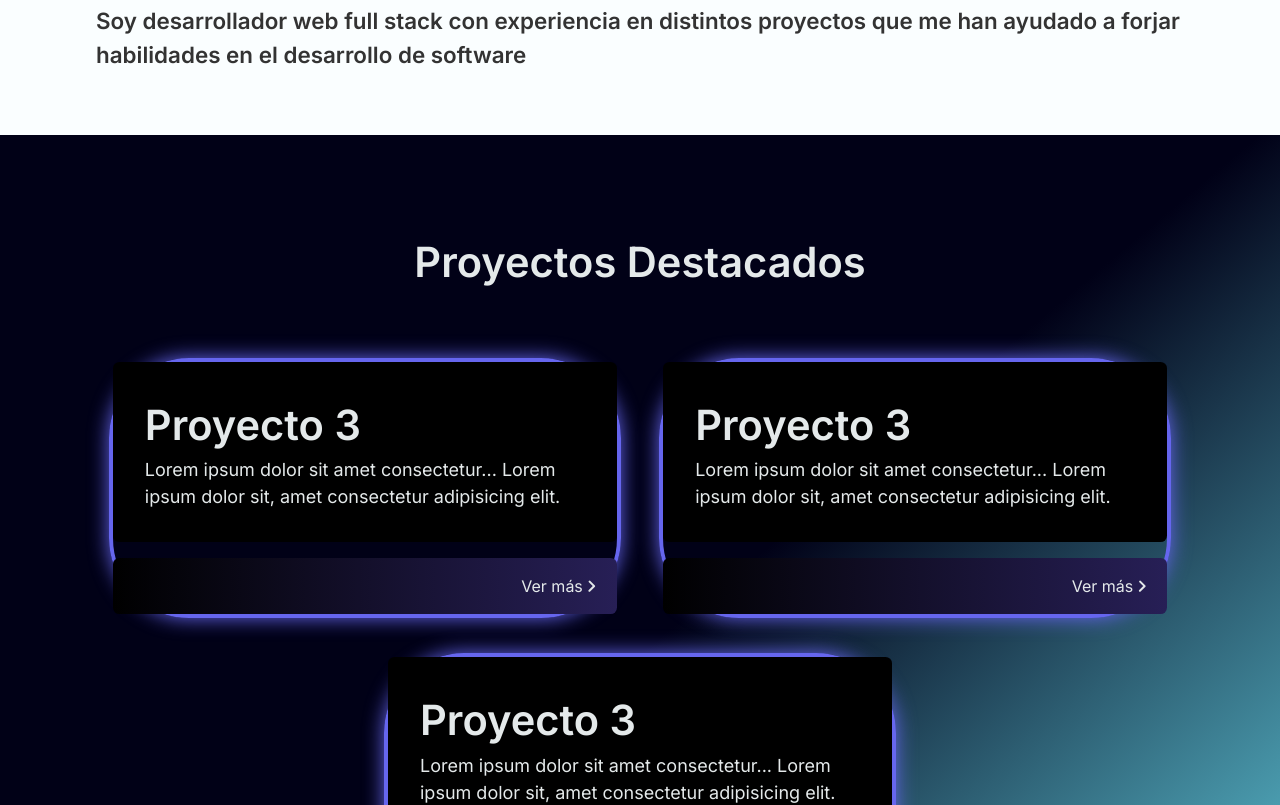
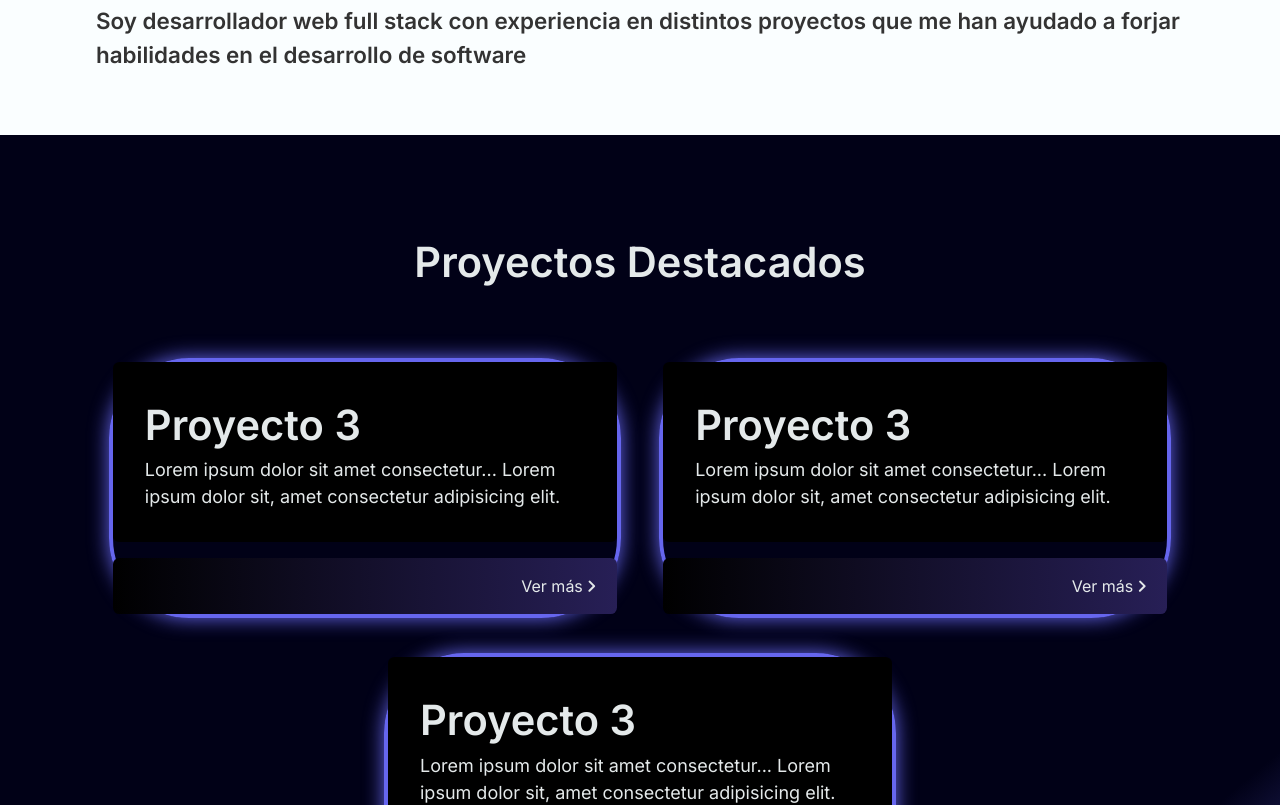
Before and after one commit to davidvallerst/davidvallerst, a SvelteKit app: page / in a window 1280 px wide. Shown: the part 1020-1825 px from the top of the page. Built offline with nearby package versions, Linux system fonts and the light colour scheme.

Commit message:
Update +page.svelte

```diff
--- a/src/routes/+page.svelte
+++ b/src/routes/+page.svelte
@@ -104,8 +104,8 @@
 </section>
 <section
 	style:padding-top="3rem"
-	style="background:linear-gradient(320deg, var(--starting-gradient-color)
-	,var(--ending-gradient-color) 50%);
+	style="background:linear-gradient(320deg, #66e
+	,var(--ending-gradient-color) 20%);
 	transition: background, 20ms;
 	"
 >
```
